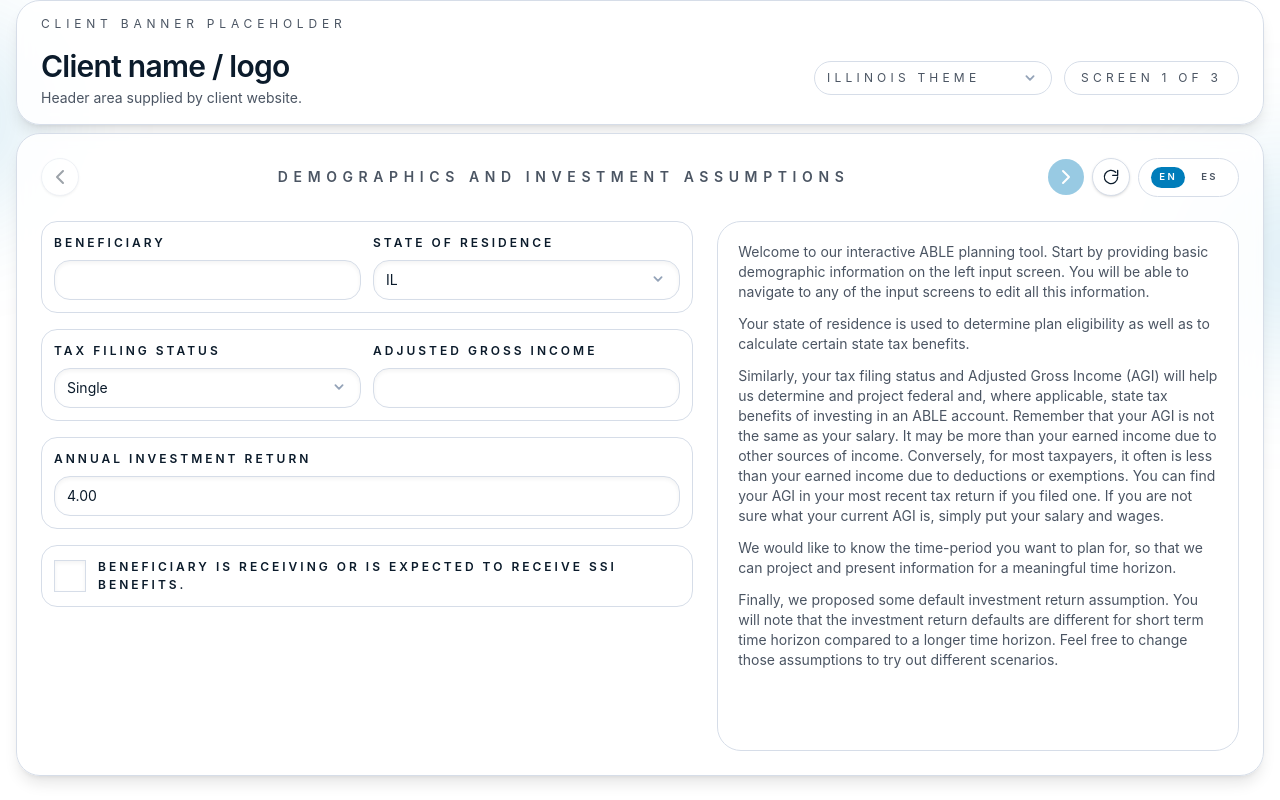
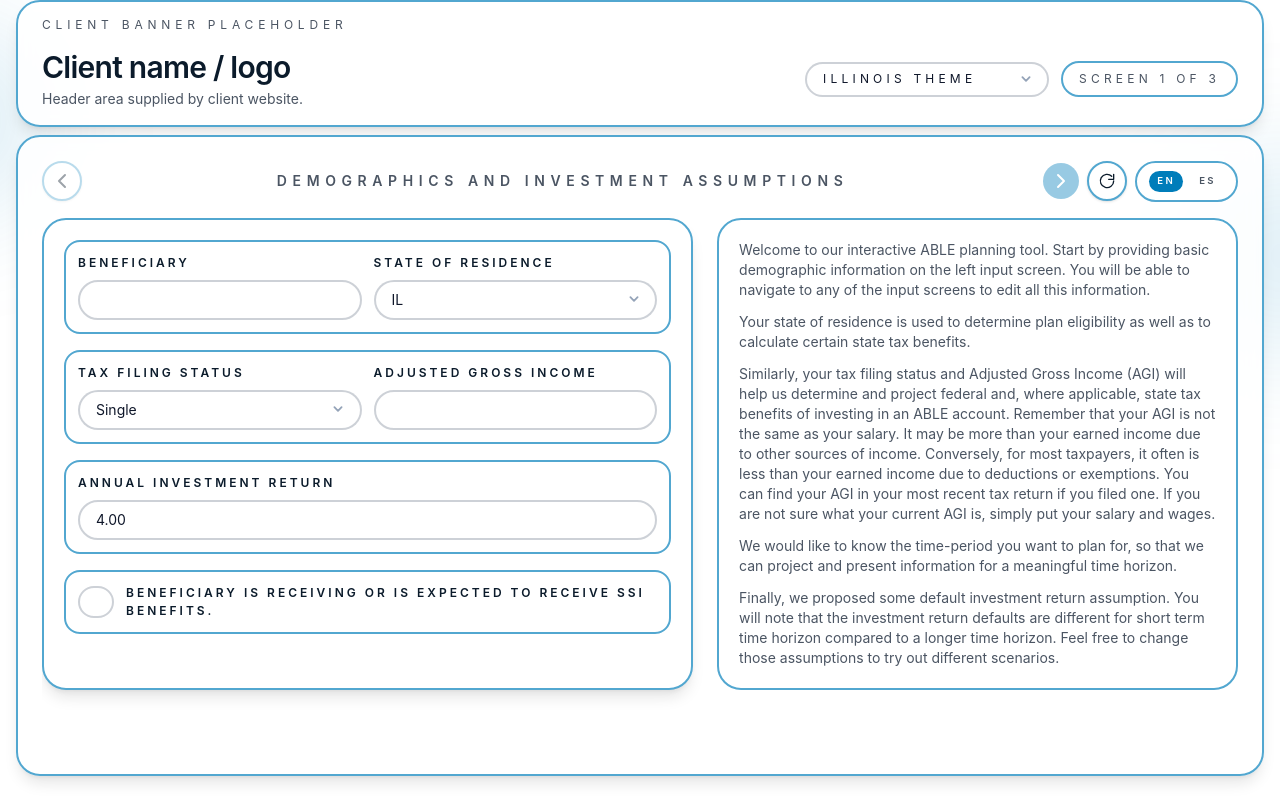
Before and after one commit to KAtheras/able, a Next.js app: page / in a window 1280 px wide. Shown: the top 800 px of the page. Built offline with nearby package versions, Linux system fonts and the light colour scheme; what @react-pdf/renderer would draw is missing.

Commit message:
Update theme colors and UI copy

```diff
--- a/src/app/globals.css
+++ b/src/app/globals.css
@@ -9,7 +9,7 @@
   --theme-accent-text: #0f172a;
   --theme-info: #3b82f6;
   --theme-info-text: #1e3a8a;
-  --theme-border: #1f2937;
+  --theme-border: #334155;
   --theme-warning: #f59e0b;
   --theme-warning-text: #b45309;
   --theme-danger: #fb7185;
@@ -44,6 +44,28 @@ body {
   font-size: var(--theme-font-size);
 }
 
+input,
+select,
+textarea {
+  border: 1px solid rgba(156, 163, 175, 0.5);
+  background: transparent;
+  box-shadow: none;
+  outline: none;
+  border-radius: 999px;
+  padding: 0.45rem 1rem;
+  color: #0f172a;
+  transition: border-color 0.2s ease;
+}
+input:focus,
+select:focus,
+textarea:focus {
+  border-color: rgba(59, 130, 246, 0.6);
+}
+
+[class*="border-[color:var(--theme-border)]"] {
+  border-width: 2px !important;
+}
+
 .select-pill {
   -webkit-appearance: none;
   appearance: none;
--- a/src/app/page.tsx
+++ b/src/app/page.tsx
@@ -84,6 +84,13 @@ function describeArc(
   const y2 = cy + r * Math.sin(end);
   const largeArc = endAngle - startAngle > 180 ? 1 : 0;
   return `M ${cx} ${cy} L ${x1} ${y1} A ${r} ${r} 0 ${largeArc} 1 ${x2} ${y2} Z`;
+}
+
+function escapeCsvValue(value: string) {
+  if (value.includes(",") || value.includes('"') || value.includes("\n")) {
+    return `"${value.replace(/"/g, '""')}"`;
+  }
+  return value;
 }
 
 const advancedBudgetFields = [
@@ -1869,6 +1876,51 @@ export default function UiPreviewPage() {
     }
   };
 
+  const handleDownloadAmortizationCsv = useCallback(() => {
+    if (filteredScheduleRows.length === 0) {
+      return;
+    }
+    const headers = [
+      copy.table.month,
+      copy.table.contributions,
+      copy.table.monthlyWithdrawals,
+      copy.table.earnings,
+      copy.table.balance,
+      copy.table.federalTax,
+      copy.table.stateTax,
+      copy.table.federalSaversCredit,
+      copy.table.stateTaxDeductionCredit,
+    ];
+    const rows = filteredScheduleRows.map((row) => [
+      `${monthNames[row.month - 1]} ${row.year}`,
+      currencyFormatterWhole.format(row.contributions),
+      currencyFormatterWhole.format(row.monthlyWithdrawals),
+      currencyFormatter.format(row.earnings),
+      currencyFormatter.format(row.endingBalance),
+      currencyFormatter.format(row.rowFederalTax),
+      currencyFormatter.format(row.rowStateTax),
+      currencyFormatter.format(row.rowFederalSaversCredit),
+      currencyFormatter.format(row.rowDeductionTaxEffect),
+    ]);
+    const csvLines = [
+      headers.map(escapeCsvValue).join(","),
+      ...rows.map((values) => values.map(escapeCsvValue).join(",")),
+    ];
+    const blob = new Blob([csvLines.join("\n")], { type: "text/csv;charset=utf-8;" });
+    const url = URL.createObjectURL(blob);
+    const link = document.createElement("a");
+    link.href = url;
+    link.download = `able-amortization-${new Date().toISOString().slice(0, 10)}.csv`;
+    link.click();
+    URL.revokeObjectURL(url);
+  }, [
+    filteredScheduleRows,
+    monthNames,
+    currencyFormatterWhole,
+    currencyFormatter,
+    copy.table,
+  ]);
+
   const toggleYearExpanded = (year: number) => {
     setExpandedYears((prev) => {
       const next = new Set(prev);
@@ -2629,6 +2681,16 @@ export default function UiPreviewPage() {
                 {copy.misc.amortizationSchedule}
               </h2>
               <span />
+            </div>
+            <div className="flex justify-end">
+              <button
+                type="button"
+                onClick={handleDownloadAmortizationCsv}
+                disabled={filteredScheduleRows.length === 0}
+                className="rounded-full border border-[color:var(--theme-border)] bg-[color:var(--theme-surface)] px-4 py-2 text-xs font-semibold uppercase tracking-[0.35em] text-[color:var(--theme-fg)] shadow-sm transition disabled:opacity-40 disabled:hover:opacity-40 hover:opacity-90"
+              >
+                {copy.misc.downloadScheduleButton}
+              </button>
             </div>
             {calcError ? (
               <p className="rounded-2xl border border-[color:var(--theme-warning)] bg-[color:var(--theme-warning-weak)] px-4 py-2 text-xs text-[color:var(--theme-warning-text)]">
@@ -2758,7 +2820,7 @@ export default function UiPreviewPage() {
             </div>
           </section>
         ) : (
-          <section className="flex flex-1 min-h-0 flex-col space-y-6 rounded-3xl border border-[color:var(--theme-border)] bg-[color:var(--theme-surface-1)] p-6 shadow-lg backdrop-blur max-[1024px]:pb-28">
+          <section className="flex flex-1 min-h-0 flex-col space-y-4 rounded-3xl border border-[color:var(--theme-border)] bg-[color:var(--theme-surface-1)] p-6 pb-0 shadow-lg backdrop-blur max-[1024px]:pb-28">
             <div className="flex w-full flex-col gap-3 lg:grid lg:grid-cols-[auto_1fr_auto] lg:items-center max-[1024px]:sticky max-[1024px]:top-4 max-[1024px]:z-40">
               <div className="flex w-full items-center justify-between gap-3 lg:w-auto lg:justify-start">
                 <button
@@ -2840,10 +2902,14 @@ export default function UiPreviewPage() {
                 {actionControls}
               </div>
             </div>
-            <div className="flex min-h-0 flex-1 flex-col overflow-y-auto">
+            <div className="flex min-h-0 flex-1 flex-col overflow-y-auto h-full gap-4">
               {step === 0 && (
-                <div className="grid min-h-0 flex-1 gap-6 lg:grid-cols-[1fr_0.8fr]">
-                  <div className="flex min-h-0 flex-col gap-4">
+                <div className="flex min-h-0 flex-1 flex-col gap-6 h-full">
+                  <div className="grid min-h-0 gap-6 lg:grid-cols-[1fr_0.8fr] h-full items-stretch">
+                    <div className="flex min-h-0 flex-1 flex-col h-full">
+                      <div className="flex h-full flex-col gap-4 rounded-3xl border border-[color:var(--theme-border)] bg-[color:var(--theme-surface)] p-5 shadow-lg">
+                        <div className="flex flex-1 flex-col gap-4">
+                          <div className="space-y-4">
                             <div className="rounded-2xl border border-[color:var(--theme-border)] bg-[color:var(--theme-surface)] p-3">
                               <div className="grid gap-3 md:grid-cols-2 md:items-center">
                                 <div className="space-y-2">
@@ -2853,7 +2919,9 @@ export default function UiPreviewPage() {
                                   <input
                                     className="h-10 w-full rounded-2xl border border-[color:var(--theme-border)] bg-[color:var(--theme-surface-2)] shadow-inner px-3 text-sm text-[color:var(--theme-fg)]"
                                     value={beneficiaryName}
-                            onChange={(event) => setBeneficiaryName(event.target.value)}
+                                    onChange={(event) =>
+                                      setBeneficiaryName(event.target.value)
+                                    }
                                   />
                                 </div>
                                 <div className="space-y-2">
@@ -2863,7 +2931,9 @@ export default function UiPreviewPage() {
                                   <select
                                     className="select-pill h-10 w-full rounded-2xl border border-[color:var(--theme-border)] bg-[color:var(--theme-surface-2)] shadow-inner px-3 text-sm text-[color:var(--theme-fg)]"
                                     value={stateCode}
-                            onChange={(event) => setStateCode(event.target.value)}
+                                    onChange={(event) =>
+                                      setStateCode(event.target.value)
+                                    }
                                   >
                                     {availableStateCodes.map((code) => (
                                       <option key={code} value={code}>
@@ -2883,7 +2953,9 @@ export default function UiPreviewPage() {
                                   <select
                                     className="select-pill h-10 w-full rounded-2xl border border-[color:var(--theme-border)] bg-[color:var(--theme-surface-2)] shadow-inner px-3 text-sm text-[color:var(--theme-fg)]"
                                     value={filingStatus}
-                            onChange={(event) => setFilingStatus(event.target.value)}
+                                    onChange={(event) =>
+                                      setFilingStatus(event.target.value)
+                                    }
                                   >
                                     {filingStatusOptions.map((option) => (
                                       <option key={option.value} value={option.value}>
@@ -2899,7 +2971,9 @@ export default function UiPreviewPage() {
                                   <input
                                     className="h-10 w-full rounded-2xl border border-[color:var(--theme-border)] bg-[color:var(--theme-surface-2)] shadow-inner px-3 text-sm text-[color:var(--theme-fg)]"
                                     value={accountAGI}
-                            onChange={(event) => setAccountAGI(event.target.value)}
+                                    onChange={(event) =>
+                                      setAccountAGI(event.target.value)
+                                    }
                                   />
                                 </div>
                               </div>
@@ -2933,7 +3007,10 @@ export default function UiPreviewPage() {
                               </label>
                             </div>
                           </div>
-                  <aside className="space-y-4 rounded-3xl border border-[color:var(--theme-border)] bg-[color:var(--theme-surface-1)] p-5">
+                        </div>
+                      </div>
+                    </div>
+                    <aside className="flex min-h-0 flex-1 flex-col space-y-4 rounded-3xl border border-[color:var(--theme-border)] bg-[color:var(--theme-surface-1)] p-5 h-full overflow-y-auto max-h-[calc(100vh-16rem)]">
                       {residencyWarningMessage && (
                         <div className="flex flex-col gap-3 rounded-2xl border border-[color:var(--theme-warning)] bg-[color:var(--theme-warning-weak)] p-4 text-xs text-[color:var(--theme-warning-text)]">
                           <span>{residencyWarningMessage}</span>
@@ -2960,13 +3037,14 @@ export default function UiPreviewPage() {
                       </div>
                     </aside>
                   </div>
+                </div>
               )}
 
               {step === 1 && (
-                <div className="flex min-h-0 flex-1 flex-col gap-6">
-                  <div className="grid min-h-0 gap-6 lg:grid-cols-[1.25fr_0.73fr]">
-                    <div className="flex min-h-0 flex-col">
-                      <div className="rounded-2xl border border-[color:var(--theme-border)] bg-[color:var(--theme-surface)] p-3">
+                <div className="flex min-h-0 flex-1 flex-col gap-4 h-full">
+                  <div className="grid min-h-0 gap-4 items-stretch lg:grid-cols-[1.25fr_0.73fr] h-full">
+                    <div className="flex min-h-0 flex-1 flex-col h-full">
+                      <div className="flex h-full flex-col rounded-2xl border border-[color:var(--theme-border)] bg-[color:var(--theme-surface)] p-3">
                         <div className="space-y-4">
                         <div className="grid gap-4 md:grid-cols-3">
                           <div className="space-y-2">
@@ -3412,7 +3490,7 @@ export default function UiPreviewPage() {
                         </div>
                       </div>
                     </div>
-                    <aside className="space-y-4 rounded-3xl border border-[color:var(--theme-border)] bg-[color:var(--theme-surface-1)] p-5 overflow-y-auto max-h-[calc(100vh-16rem)] min-h-0">
+                    <aside className="flex min-h-0 flex-1 flex-col space-y-4 rounded-3xl border border-[color:var(--theme-border)] bg-[color:var(--theme-surface-1)] p-5 h-full overflow-y-auto max-h-[calc(100vh-16rem)] min-h-0">
                       {messageOrder.map((key) => {
                         const component = messageComponentMap[key];
                         if (!component) {
--- a/src/data/copy/index.ts
+++ b/src/data/copy/index.ts
@@ -361,6 +361,7 @@ export const uiPreviewCopy = {
       horizonYearSuffix: "Y",
       contributionsWithdrawals: "Contributions / Withdrawals",
       amortizationSchedule: "Amortization schedule",
+      downloadScheduleButton: "Download amortization schedule (Excel)",
     },
     accessibility: {
       printReport: "Print report",
@@ -758,6 +759,7 @@ export const uiPreviewCopy = {
       horizonYearSuffix: "A",
       contributionsWithdrawals: "Contribuciones / Retiros",
       amortizationSchedule: "Calendario de amortización",
+      downloadScheduleButton: "Descargar calendario de amortización (Excel)",
     },
     accessibility: {
       printReport: "Imprimir informe",
--- a/src/data/theme.json
+++ b/src/data/theme.json
@@ -43,8 +43,8 @@
       "foreground": "#0f172a",
       "surface": "#ffffff",
       "muted": "#475569",
-      "accent": "#5b4b99",
-      "accentText": "#f8fafc",
+      "accent": "#d35400",
+      "accentText": "#ffffff",
       "border": "#cbd5e1",
       "warning": "#f59e0b",
       "warningText": "#92400e",
--- a/src/lib/theme.ts
+++ b/src/lib/theme.ts
@@ -45,6 +45,9 @@ export function getThemeForClient(clientId?: string): ThemeConfig {
 }
 
 export function themeToCssVars(theme: ThemeConfig): Record<string, string> {
+  const accentColor = theme.colors.accent;
+  const surfaceColor = theme.colors.surface;
+  const borderColor = `color-mix(in srgb, ${accentColor} 68%, ${surfaceColor} 32%)`;
   return {
     "--theme-bg": theme.colors.background,
     "--theme-fg": theme.colors.foreground,
@@ -52,7 +55,7 @@ export function themeToCssVars(theme: ThemeConfig): Record<string, string> {
     "--theme-muted": theme.colors.muted,
     "--theme-accent": theme.colors.accent,
     "--theme-accent-text": theme.colors.accentText,
-    "--theme-border": theme.colors.border,
+    "--theme-border": borderColor,
     "--theme-warning": theme.colors.warning,
     "--theme-warning-text": theme.colors.warningText,
     "--theme-danger": theme.colors.danger,
@@ -62,8 +65,8 @@ export function themeToCssVars(theme: ThemeConfig): Record<string, string> {
     "--theme-surface-1": `color-mix(in srgb, ${theme.colors.surface} 85%, transparent)`,
     "--theme-surface-2": `color-mix(in srgb, ${theme.colors.surface} 75%, transparent)`,
     "--theme-surface-3": `color-mix(in srgb, ${theme.colors.surface} 65%, transparent)`,
-    "--theme-border-weak": `color-mix(in srgb, ${theme.colors.border} 40%, transparent)`,
-    "--theme-border-strong": `color-mix(in srgb, ${theme.colors.border} 70%, transparent)`,
+    "--theme-border-weak": `color-mix(in srgb, ${borderColor} 40%, transparent)`,
+    "--theme-border-strong": `color-mix(in srgb, ${borderColor} 70%, transparent)`,
     "--theme-warning-weak": `color-mix(in srgb, ${theme.colors.warning} 20%, transparent)`,
     "--theme-danger-weak": `color-mix(in srgb, ${theme.colors.danger} 20%, transparent)`,
   };
```
Lines whose indentation alone changed are shown as unchanged.
